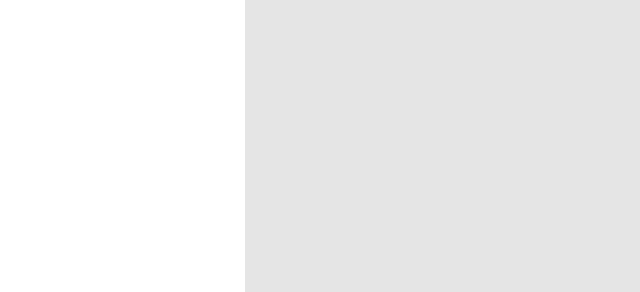
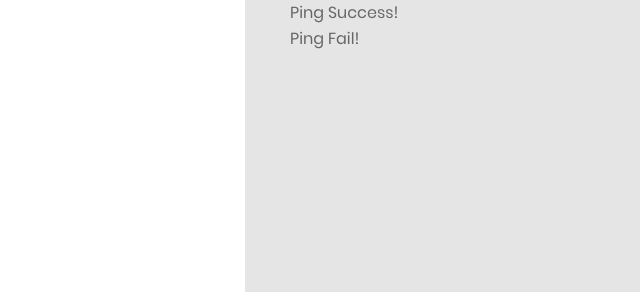
Before and after one commit to ksyang/CrashMan, a Django app: page / in a window 1280 px wide. Shown: the part 488-780 px from the top of the page, without its empty margins (55-695 px from the left). Run offline with Django 3.2, Linux system fonts and the light colour scheme; data that the repository does not hold is empty; some libraries are stand-ins or nearby versions.

Commit message:
add ping test function

```diff
--- a/dashboard/templates/dashboard/post_list.html
+++ b/dashboard/templates/dashboard/post_list.html
@@ -5,12 +5,20 @@
 window.onload=function()
 {
     Snackbar();
+    Pingshow();
 }
 function Pingshow() {
-    // Get the snackbar DIV
-    var x = document.getElementById("snackbar");
+    { % if PingResult == 'success' % }
+    var x = document.getElementById("pingSuccess");
     x.className = "show";
     setTimeout(function(){ x.className = x.className.replace("show", ""); }, 3000);
+    { % endif % }
+
+    { % if PingResult == 'fail' % }
+    var x = document.getElementById("pingFail");
+    x.className = "show";
+    setTimeout(function(){ x.className = x.className.replace("show", ""); }, 3000);
+    { % endif % }
 }
 function Snackbar(){
     {% if DelSuc == 1 %}
@@ -133,13 +141,16 @@ function Snackbar(){
                                                 <td>
                                                     {% if not Vm.Port == 'None' %}
                                                     <div class="table-data-feature">
-                                                        <button class="item" data-toggle="tooltip" data-placement="top" title="Ping">
-                                                            <i class="zmdi zmdi-mail-send" onclick="Pingshow()"></i>
-                                                        </button>
-                                                        <a href="{% url 'vm_delete' Vm_name=Vm.VM_Name %}"><button class="item" data-toggle="tooltip" data-placement="top" title="Delete">
+                                                        <a href="{ % url 'ping' IP=Vm.VM_IP Port=Vm.Port % }">
+                                                            <button class="item" data-toggle="tooltip" data-placement="top" title="Ping">
+                                                            <i class="zmdi zmdi-mail-send"></i>
+                                                            </button>
+                                                        </a>
+                                                        <a href="{% url 'vm_delete' Vm_name=Vm.VM_Name %}">
+                                                            <button class="item" data-toggle="tooltip" data-placement="top" title="Delete">
                                                             <i class="zmdi zmdi-delete"></i>
-                                                        </button>
-                                                    </a>
+                                                            </button>
+                                                        </a>
 
 
                                                     </div>
@@ -156,7 +167,8 @@ function Snackbar(){
                             </div>
                         </div>
 <div id="DelSuc">Delete Success</div>
-<div id="snackbar">It is currently working.</div>
+<div id="pingSuccess">Ping Success!</div>
+<div id="pingFail">Ping Fail!</div>
                         <div class="row">
                             <div class="col-md-12">
                                 <div class="copyright">
--- a/dashboard/urls.py
+++ b/dashboard/urls.py
@@ -7,4 +7,5 @@ urlpatterns = [
 	url(r'^crash/(?P<ip>.+)/(?P<program>.+)/',views.crash_view ,name='crash_view'),
 	url(r'^delete/(?P<Vm_name>.+)/',views.vm_delete,name='vm_delete'),
 	url(r'^ddelete/(?P<Docker_name>.+)/',views.docker_delete,name='docker_delete'),
+	url(r'^ping/(?P<IP>.+)/(?P<Port>.+)/', views.ping, name='ping'),
 ]
--- a/dashboard/views.py
+++ b/dashboard/views.py
@@ -2,6 +2,7 @@ from django.shortcuts import render,redirect,HttpResponse
 from .models import Vm,Crash,Docker
 from .forms import DockerForm
 from .dockerLib import *
+from .pingLib.pingLib import *
 
 def post_list(request):
 
@@ -16,6 +17,16 @@ def post_list(request):
     if result=='Suc':
         DelSuc=1
         return render(request, 'dashboard/post_list.html', {'Vm':Vms,'Vmnum':Vm_number,'Crashnum':Crash_number,'Dockernum':Docker_number,'DelSuc':DelSuc})
+
+    if 'PingResult' not in request.session:
+        request.session['PingResult']='No'
+    PingResult = request.session['PingResult']
+    request.session['PingResult']='No'
+    if PingResult=='success':
+        return render(request, 'dashboard/post_list.html', {'Vm':Vms,'Vmnum':Vm_number,'Crashnum':Crash_number,'Dockernum':Docker_number,'PingResult':PingResult})
+    elif PingResult=='fail':
+        return render(request, 'dashboard/post_list.html', {'Vm':Vms,'Vmnum':Vm_number,'Crashnum':Crash_number,'Dockernum':Docker_number,'PingResult':PingResult})
+
     return render(request, 'dashboard/post_list.html', {'Vm':Vms,'Vmnum':Vm_number,'Crashnum':Crash_number,'Dockernum':Docker_number})
 
 def form_view(request):
@@ -70,3 +81,7 @@ def docker_delete(request,Docker_name):
     Vm.objects.filter(VM_Name=Docker_name).delete()
     request.session['DelSuc']="Suc"
     return redirect('form_view')
+
+def ping(request, IP, Port):
+    request.session['PingResult'] = sendPing(IP, Port)
+    return redirect('post_list')
```
Also changed, not shown: 1 other file.
